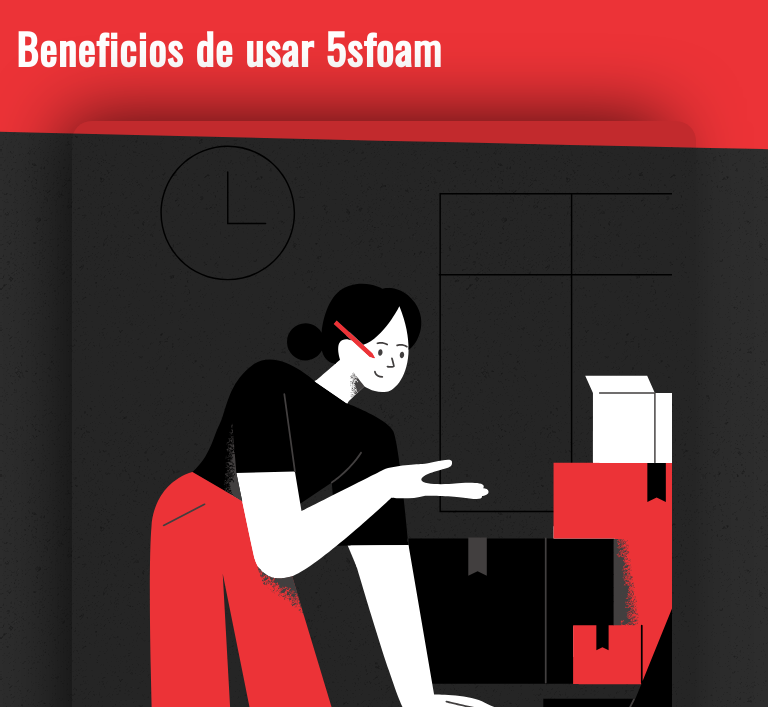
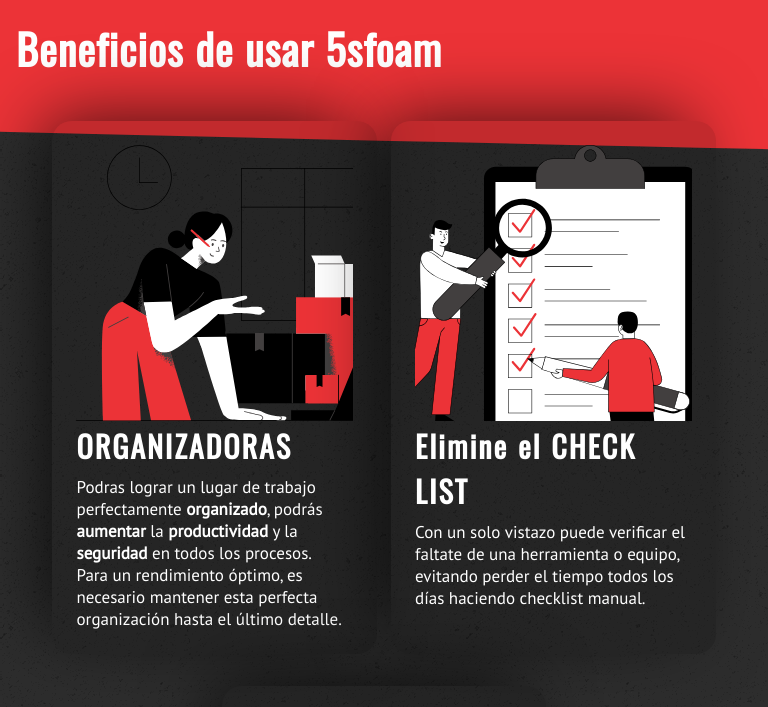
Before and after one commit to Alan-AyalaS/5SFOAM, a plain HTML site: page index.html in a window 768 px wide. Shown: the part 1617-2324 px from the top of the page. Drawn offline with nearby package versions, Linux system fonts and the light colour scheme.

Commit message:
Se ajusto el benefit-width y tamaño de los cards para tabletas

```diff
--- a/css/style.css
+++ b/css/style.css
@@ -976,6 +976,32 @@ main .benefit-cont h2 {
         height: 100%;
     }
 
+
+    .benefits-width {
+        display: flex;
+        flex-wrap: wrap;
+        flex-direction: row;
+        width: 90%;
+        margin: 0 auto;
+        margin-top: 4.2rem;
+
+        position: relative;
+        top: 1%;
+        flex-direction: row;
+        justify-content: space-evenly;
+    }
+
+    .benefit-cont {
+        margin: 0;
+        width: 100%;
+        max-width: 40%;
+        color: #FFF;
+        margin-bottom: 3.2rem;
+        padding: 2.4rem;
+        border-radius: 2rem;
+    }
+
+
 }
 
 @media screen and (min-width: 1024px) and (max-width: 1024px) {
```
Also changed, not shown: index.html (+0 -21 lines).
